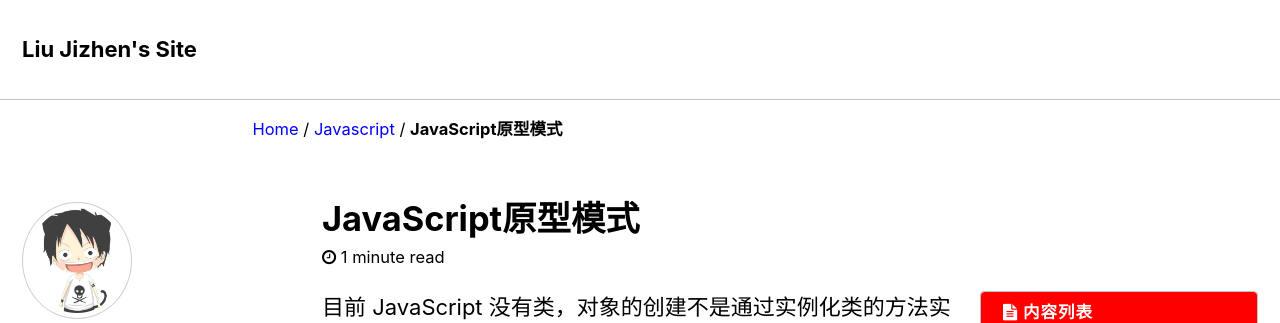
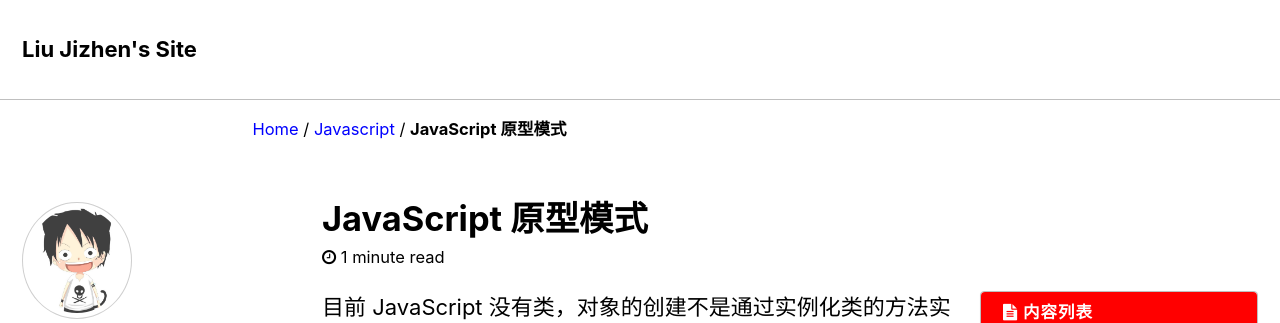
Before and after one commit to jeezliu/jeezliu.github.io, a Jekyll site: the page built from _posts/2015-05-12-JavaScript原型模式.md, in a window 1280 px wide and 900 px high. Shown: the top 323 px of the window. Built offline with Jekyll 4.4.1, drawn with Linux system fonts in a browser that asks for light colours.

```diff
--- a/_posts/2015-05-12-JavaScript原型模式.md
+++ b/_posts/2015-05-12-JavaScript原型模式.md
@@ -1,5 +1,5 @@
 ---
-title: "JavaScript原型模式"
+title: "JavaScript 原型模式"
 excerpt: "对象的创建不是通过实例化类的方法实现的，而是采用原型模式生成的。即当要获取一个新对象的时候，是通过从另一个对象 clone 而来，这样每个对象都有一个对应的原型对象"
 modified: 2015-05-12
 categories:
```
